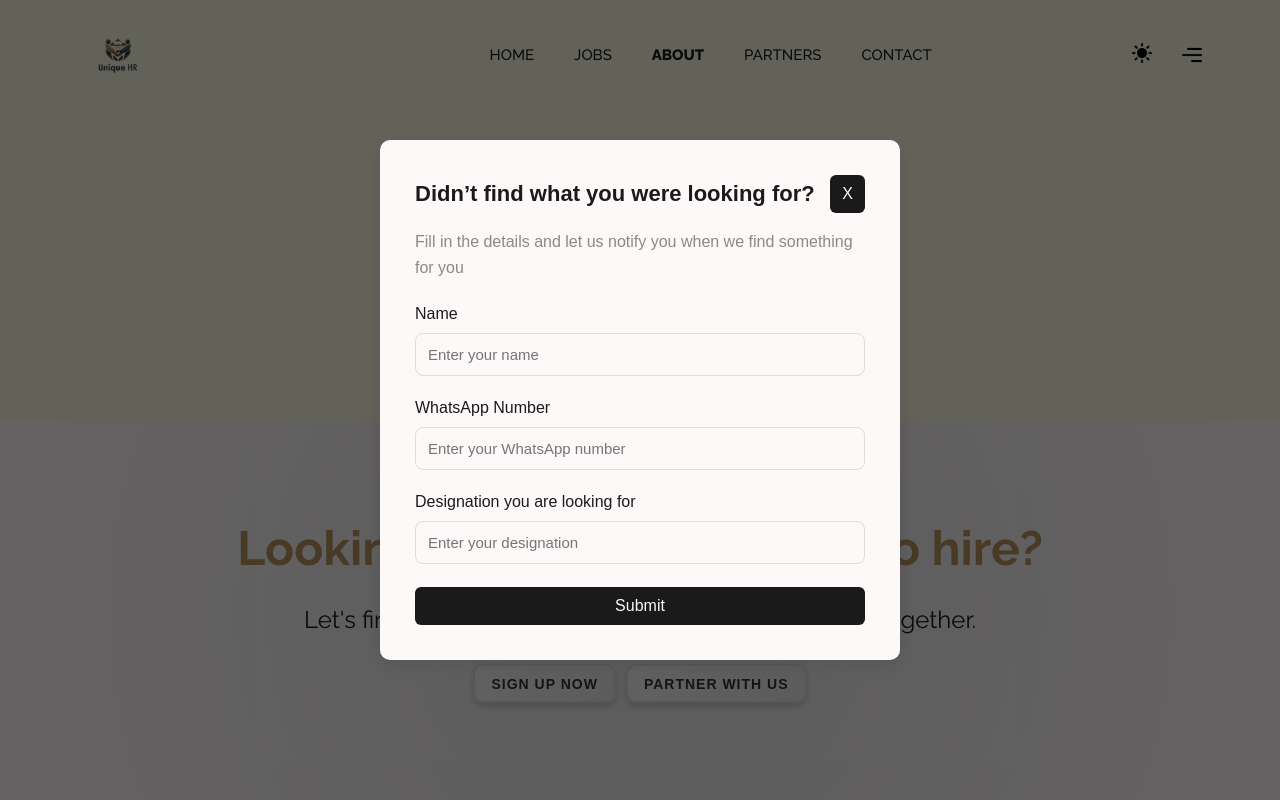
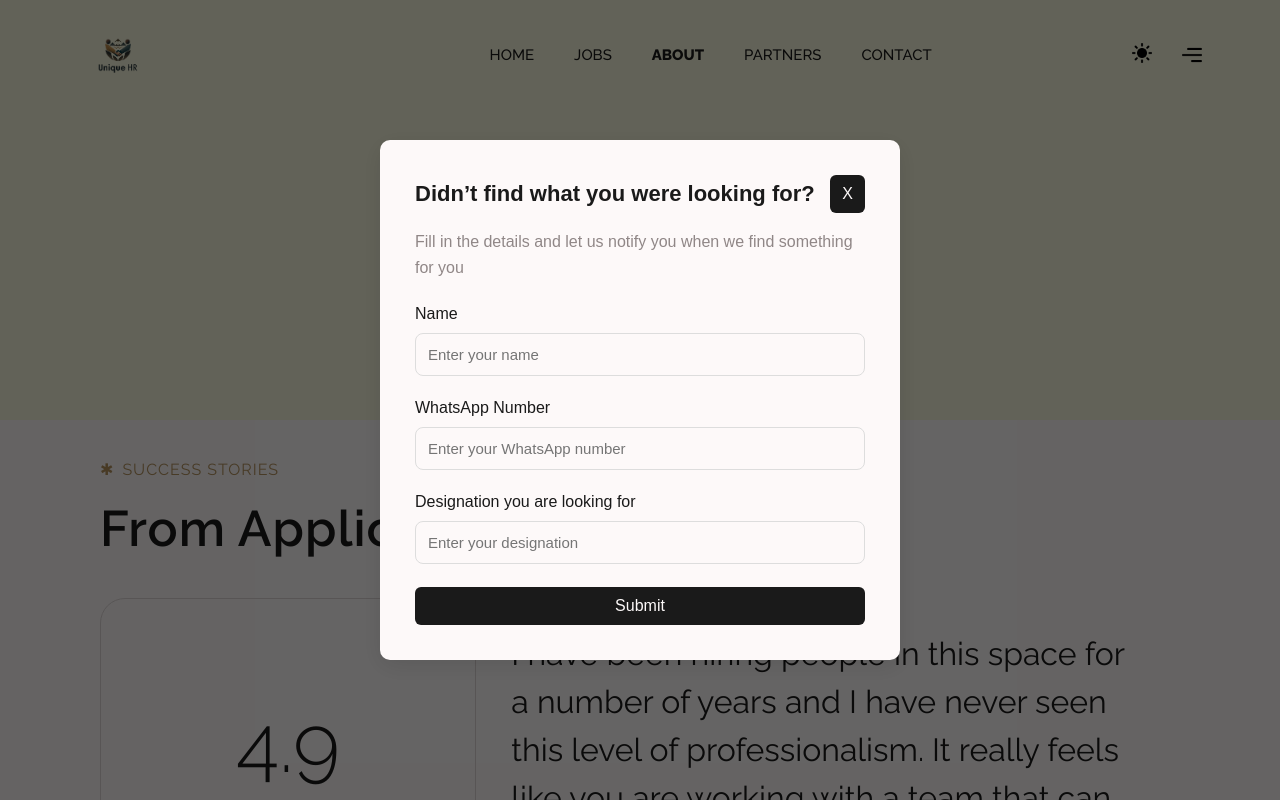
Before and after one commit to ShiviiSonii/UniqueHR, a React (Vite) app: page /about in a window 1280 px wide. Shown: the top 800 px of the page. Built offline with nearby package versions, Linux system fonts and the light colour scheme.

Commit message:
about page changed

```diff
--- a/src/pages/About.jsx
+++ b/src/pages/About.jsx
@@ -3,12 +3,16 @@ import Navbar from '../components/Navbar';
 import AboveFooter from '../components/AboveFooter';
 import Footer from '../components/Footer';
 import CommonBanner from '../components/CommonBanner';
+import Testimonial from '../components/Testimonial';
+import Blogs from '../components/Blogs';
 
 function About() {
   return (
     <>
       <Navbar />
       <CommonBanner page="About"/>
+      <Testimonial/>
+      <Blogs/>
       <AboveFooter />
       <Footer />
     </>
```
